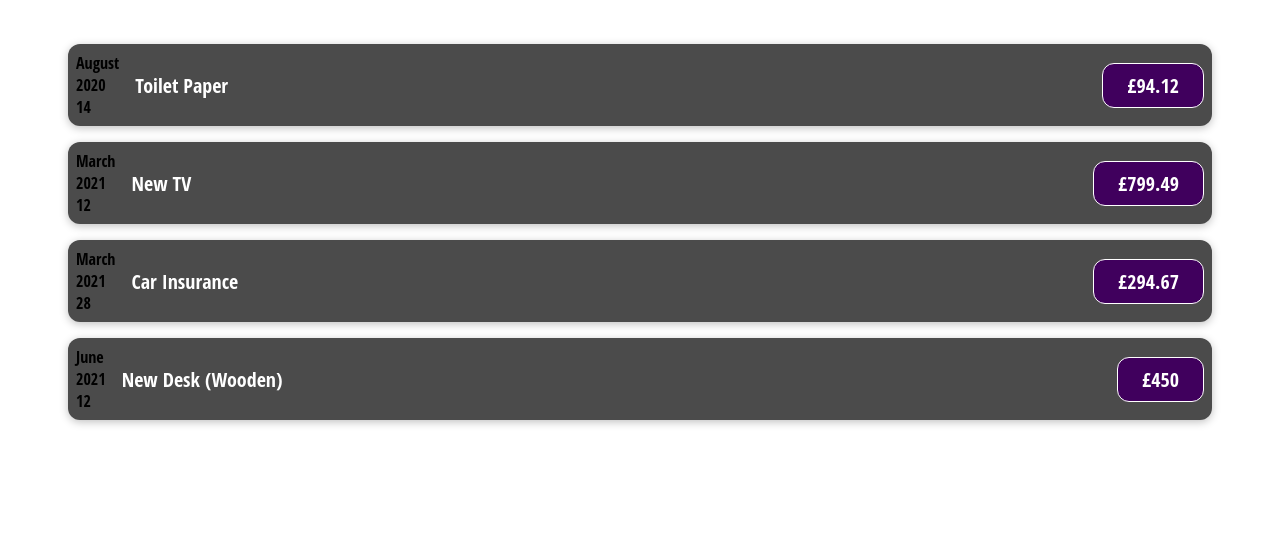
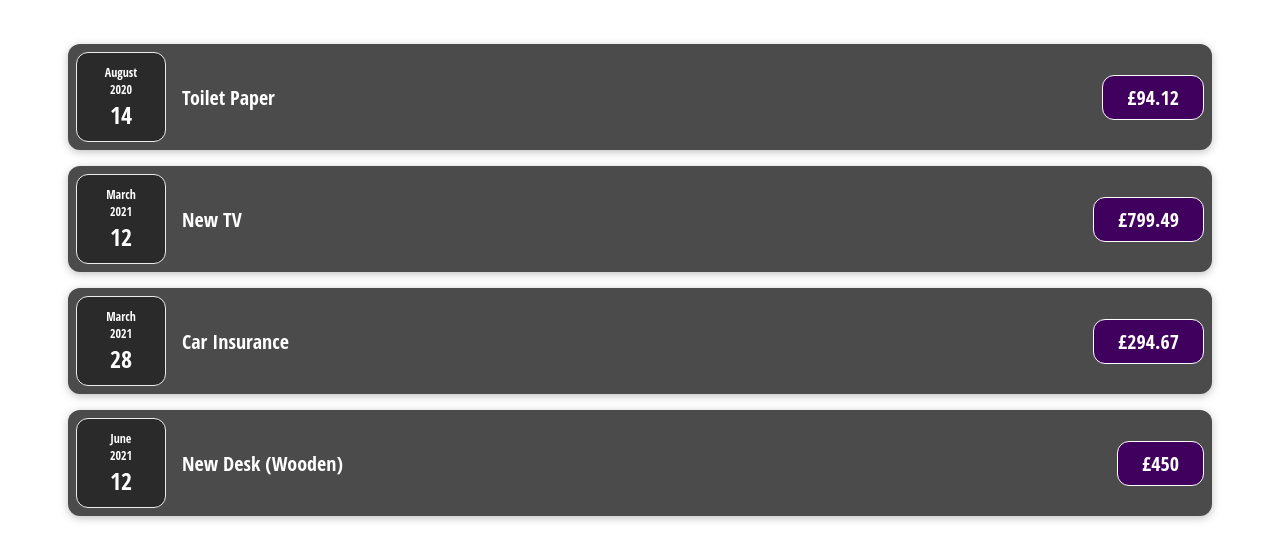
Before and after one commit to Dockerbound-Immortal/Simply-React, a React (Create React App) app in the folder client/: page / in a window 1280 px wide. Shown: the top 560 px of the page. Built offline with nearby package versions, Linux system fonts and the light colour scheme.

Commit message:
Refactor component structure

```diff
--- a/client/src/components/ExpenseDate/ExpenseDate.component.jsx
+++ b/client/src/components/ExpenseDate/ExpenseDate.component.jsx
@@ -1,4 +1,5 @@
-import React from "react";
+import React from 'react';
+import './ExpenseDate.styles.css';
 
 const ExpenseDate = ({
     date,
@@ -9,10 +10,10 @@ const ExpenseDate = ({
     const year = date.getFullYear();
 
     return (
-        <div>
-            <div>{month}</div>
-            <div>{year}</div>
-            <div>{day}</div>
+        <div className='expense-date'>
+            <div className='expense-date__month'>{month}</div>
+            <div className='expense-date__year'>{year}</div>
+            <div className='expense-date__day'>{day}</div>
         </div>
     );
 }
--- a/client/src/components/PriceTag/PriceTag.component.jsx
+++ b/client/src/components/ExpenseItem/PriceTag/PriceTag.component.jsx
@@ -1,12 +1,12 @@
-import React from "react";
-import currencyMapping from "../../constants/currencyMapping";
+import React from 'react';
+import currencyMapping from '../../../constants/currencyMapping';
 import './PriceTag.styles.css';
 
 const PriceTag = ({
     currency = 'GBP',
     amount,
 }) => (
-    <div className="expense-item__price">
+    <div className='expense-item__price'>
         {currencyMapping[currency]}{amount}
     </div>
 );
```
Also changed, not shown: client/src/components/ExpenseItem/ExpenseItem.component.jsx (+3 -4 lines), client/src/components/ExpenseItem/PriceTag/PriceTag.styles.css (renamed from client/src/components/PriceTag/PriceTag.styles.css).
